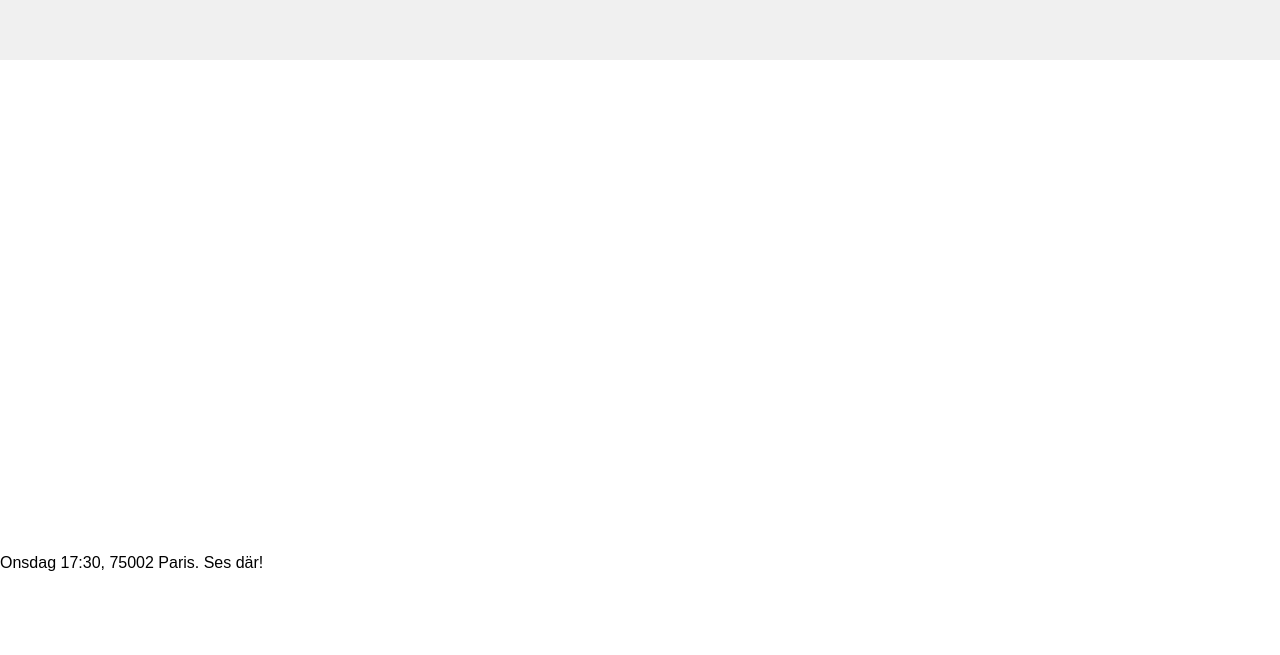
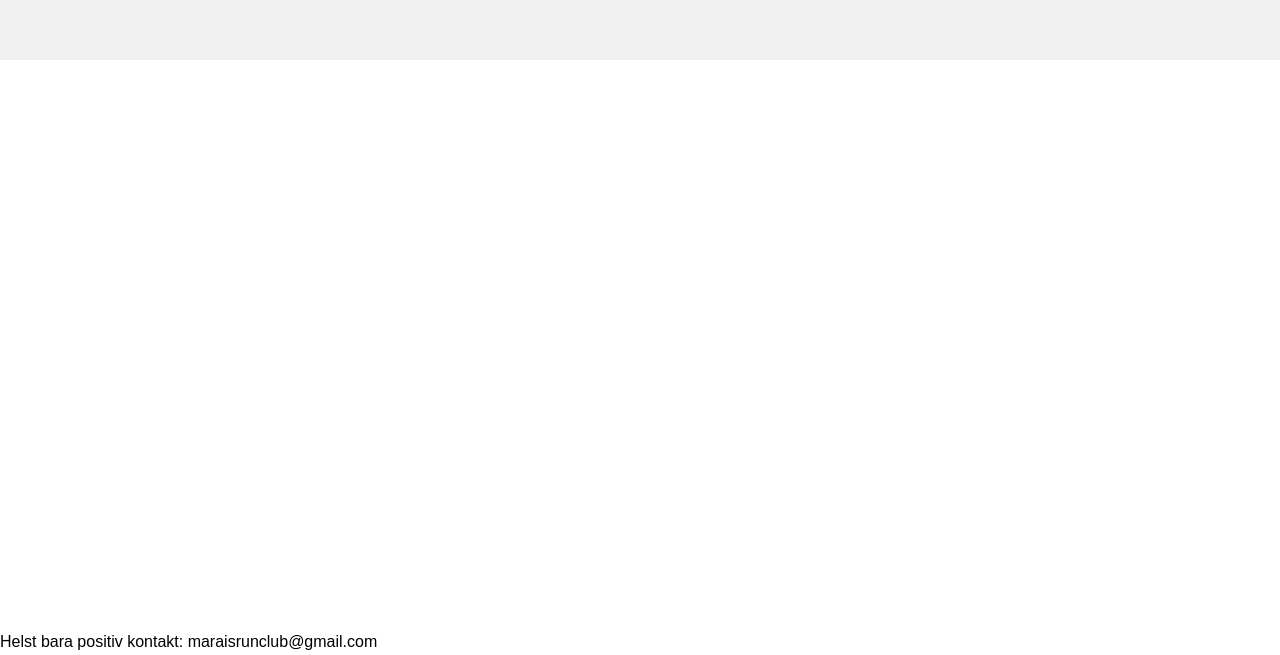
Before and after one commit to eljefe0880/maraisrc2, a plain HTML site: page index.html in a window 1280 px wide. Shown: the part 740-1395 px from the top of the page. Before the commit the page ends 1316 px from the top, so only its background shows below. Drawn offline with nearby package versions, Linux system fonts and the light colour scheme.

Commit message:
Update index.html

```diff
--- a/index.html
+++ b/index.html
@@ -125,14 +125,13 @@
         <h2>Välkommen</h2>
         <p>En springklubb, ett gäng, många drömmar. Ett gäng individualister som springer i lag.</p>
         <div class="image-grid">
-            <div class="image-placeholder"><img src="leifgw.jpg" alt="Leif GW"></div>
             <div class="image-placeholder"><img src="running paris.jpg" alt="Running in Paris"></div>
             <div class="image-placeholder"><img src="seine.jpg" alt="Seine"></div>
             <div class="image-placeholder"><img src="coffeinparis.jpg" alt="Coffee in Paris"></div>
         </div>
         <p>Onsdag 17:30, 75002 Paris. Ses där!</p>
     </section>
-        <p>Onsdag 17:30, 75002 Paris. Ses där!</p>
+        <p>Helst bara positiv kontakt: maraisrunclub@gmail.com</p>
     </section>
 
 
```
